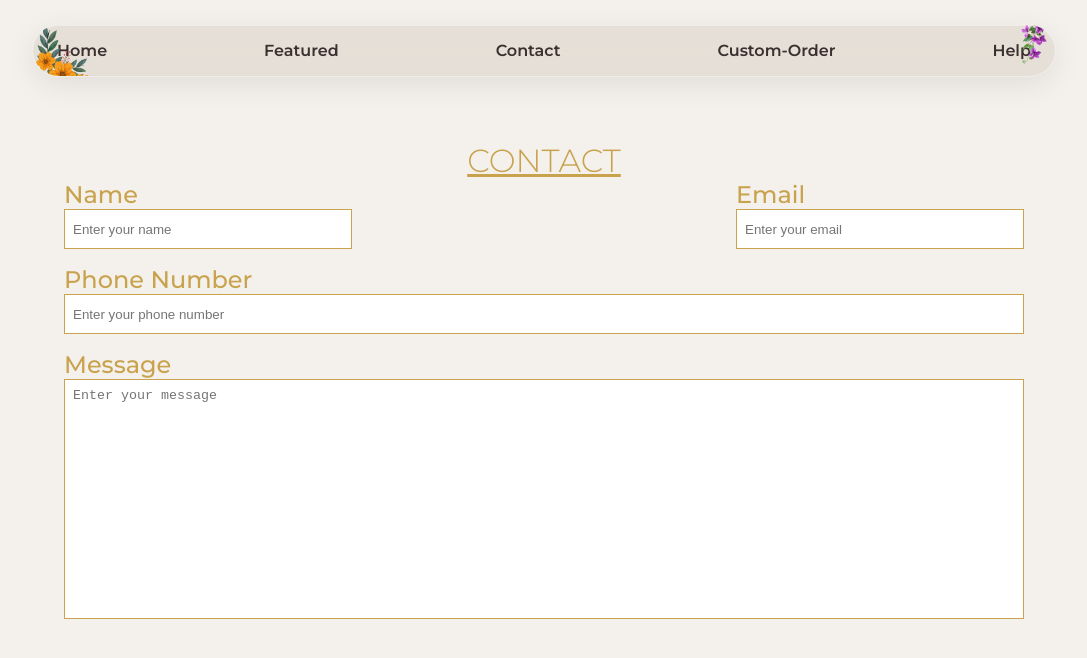
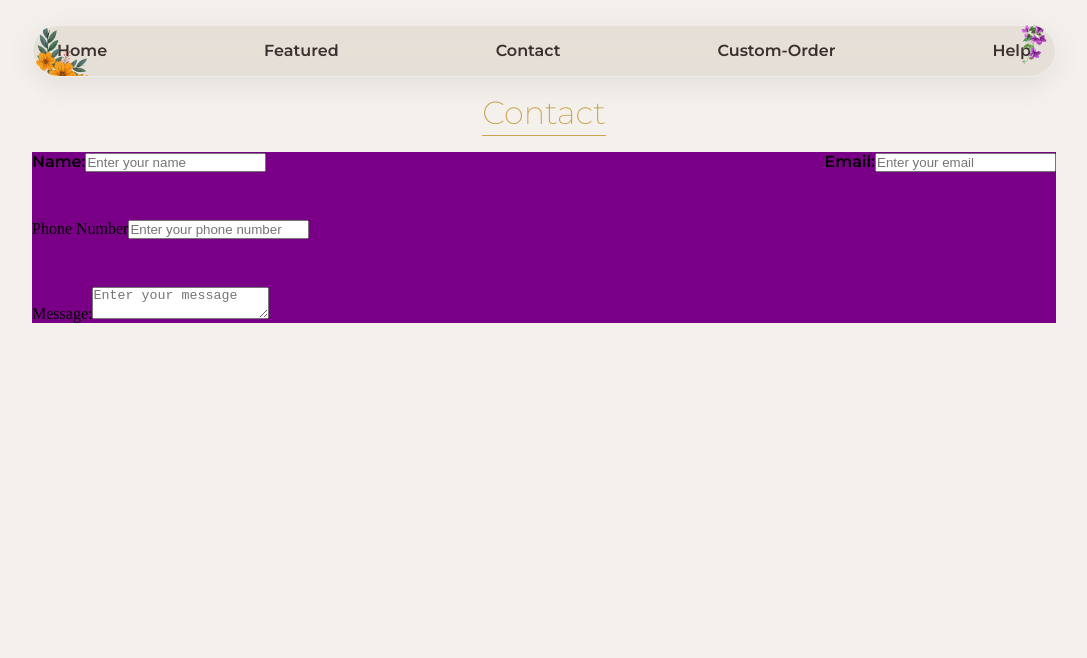
Before and after one commit to nikhil12458/pristineGlow, a React (Vite) app: page /contact in a window 1280 px wide. Shown: the top 658 px of the page, without its empty margins (96-1183 px from the left). Built offline with nearby package versions, Linux system fonts and the light colour scheme.

Commit message:
developing form

```diff
--- a/src/components/ContactPage/Contact.jsx
+++ b/src/components/ContactPage/Contact.jsx
@@ -2,14 +2,16 @@ import React from "react";
 
 const Contact = () => {
   return (
-    <>
-      <h1 className="contact-heading">CONTACT</h1>
-      <form class="main-contact">
-        <div class="contact-first">
-          <div class="child-name">
-            <label for="name">
-              <span>Name</span>
-            </label>
+    <div className="contact-page">
+      <header className="contact-header">
+        <h1>Contact</h1>
+        <div className="underline"></div>
+      </header>
+      <section className="contact-body">
+        <form action="">
+          <div className="form-top">
+            <label>
+              <span>Name:</span>
               <input
                 type="text"
                 id="name"
@@ -17,12 +19,9 @@ const Contact = () => {
                 placeholder="Enter your name"
                 required
               />
-          </div>
-
-          <div class="child-email">
-            <label for="email">
-              <span>Email</span>
             </label>
+            <label>
+              <span>Email:</span>
               <input
                 type="email"
                 id="email"
@@ -30,37 +29,30 @@ const Contact = () => {
                 placeholder="Enter your email"
                 required
               />
+            </label>
           </div>
-        </div>
-
-        <div class="contact-second">
-          <div class="child-phonenumber">
-            <label for="phoneNumber">
+          <label>
             <span>Phone Number</span>
-            </label>
             <input
               type="tel"
-              id="phoneNumber"
-              name="phoneNumber"
+              id="phone"
+              name="phone"
               placeholder="Enter your phone number"
               required
             />
-          </div>
-
-          <div class="child-message">
-            <label for="message">
-              <span>Message</span>
           </label>
+          <label>
+            <span>Message:</span>
             <textarea
               id="message"
               name="message"
               placeholder="Enter your message"
               required
             ></textarea>
+          </label>
+        </form>
+      </section>
     </div>
-        </div>
-      </form>
-    </>
   );
 };
 
--- a/src/index.css
+++ b/src/index.css
@@ -182,6 +182,8 @@ body {
   min-height: 100vh;
   background-color: var(--background-color-light-linen);
   padding-top: 0.1px;
+  display: flex;
+  flex-direction: column;
 }
 .main nav.navbar {
   width: 80%;
@@ -219,7 +221,7 @@ body {
   color: var(--text-color);
   text-decoration: none;
 }
-.main nav.navbar .nav-items:nth-child(2)::after {
+.main nav.navbar .nav-items:nth-child(1)::after {
   content: "";
   position: absolute;
   width: 6rem;
@@ -242,101 +244,50 @@ body {
   right: -3%;
   rotate: 14deg;
 }
-
-.contact-heading {
-  text-align: center;
-  padding-top: var(--pad-2xl);
+.main .contact-page {
+  width: 100%;
+  flex: 1;
+}
+.main .contact-page header.contact-header {
+  width: -moz-fit-content;
+  width: fit-content;
+  margin: var(--mar-sm) auto;
+  display: flex;
+  justify-content: center;
+  align-items: center;
+  flex-direction: column;
+  gap: calc(var(--gutter-sm) / 6);
+}
+.main .contact-page header.contact-header h1 {
   font-family: Montserrat;
-  font-weight: 300;
-  font-style: normal;
-  text-decoration: underline;
+  font-weight: 200;
   color: var(--accent-color);
 }
-
-.main-contact {
-  padding: 0 10rem;
+.main .contact-page header.contact-header .underline {
+  width: 100%;
+  height: 1.5px;
+  background-color: var(--accent-color);
+  border-radius: var(--radius-full);
 }
-.main-contact .contact-first {
+.main .contact-page section.contact-body {
+  width: 80%;
+  margin: 0 auto;
+  background-color: red;
+}
+.main .contact-page section.contact-body form {
+  width: 100%;
+  background-color: rgba(0, 0, 255, 0.526);
+  display: flex;
+  flex-direction: column;
+  gap: var(--gutter-lg);
+}
+.main .contact-page section.contact-body form .form-top {
+  width: 100%;
   display: flex;
   align-items: center;
   justify-content: space-between;
 }
-.main-contact .contact-first .child-name {
-  display: flex;
-  flex-direction: column;
-  font-size: x-large;
+.main .contact-page section.contact-body form .form-top label span {
   font-family: Montserrat;
-  font-weight: 500;
-  font-style: normal;
-  color: var(--accent-color);
-}
-.main-contact .contact-first .child-name input {
-  height: 2.5rem;
-  width: 18rem;
-  outline: none;
-  border: 1px solid;
-  border-color: var(--accent-color);
-  padding-left: 0.5rem;
-}
-.main-contact .contact-first .child-email {
-  display: flex;
-  flex-direction: column;
-  font-size: x-large;
-  font-family: Montserrat;
-  font-weight: 500;
-  font-style: normal;
-  color: var(--accent-color);
-}
-.main-contact .contact-first .child-email input {
-  height: 2.5rem;
-  width: 18rem;
-  outline: none;
-  border: 1px solid;
-  border-color: var(--accent-color);
-  padding-left: 0.5rem;
-}
-.main-contact .contact-second {
-  display: flex;
-  flex-direction: column;
-  margin-top: 1rem;
-}
-.main-contact .contact-second .child-phonenumber {
-  display: flex;
-  flex-direction: column;
-  font-size: x-large;
-  font-family: Montserrat;
-  font-weight: 500;
-  font-style: normal;
-  color: var(--accent-color);
-}
-.main-contact .contact-second .child-phonenumber input {
-  height: 2.5rem;
-  outline: none;
-  border: 1px solid;
-  border-color: var(--accent-color);
-  padding-left: 0.5rem;
-}
-.main-contact .contact-second .child-message {
-  display: flex;
-  flex-direction: column;
-  font-size: x-large;
-  font-family: Montserrat;
-  font-weight: 500;
-  font-style: normal;
-  color: var(--accent-color);
-  margin-top: 1rem;
-}
-.main-contact .contact-second .child-message textarea {
-  height: 15rem;
-  resize: none;
-  padding: 0.5rem 0.5rem;
-  outline: none;
-  border: 1px solid;
-  border-color: var(--accent-color);
-}
-.main-contact .contact-second .child-message textarea textarea::-moz-placeholder {
-  font-family: Montserrat;
-}
-.main-contact .contact-second .child-message textarea textarea::placeholder {
-  font-family: Montserrat;
+  font-weight: 600;
 }/*# sourceMappingURL=index.css.map */
--- a/src/index.scss
+++ b/src/index.scss
@@ -217,6 +217,8 @@ body {
   min-height: 100vh;
   background-color: var(--background-color-light-linen);
   padding-top: 0.1px;
+  display: flex;
+  flex-direction: column;
 
   nav.navbar {
     width: 80%;
@@ -257,7 +259,7 @@ body {
       text-decoration: none;
     }
 
-    .nav-items:nth-child(2)::after {
+    .nav-items:nth-child(1)::after {
       content: "";
       position: absolute;
       width: 6rem;
@@ -282,103 +284,54 @@ body {
       rotate: 14deg;
     }
   }
-}
-.contact-heading {
-  text-align: center;
-  padding-top: var(--pad-2xl);
-  font-family: Montserrat;
-  font-weight: 300;
-  font-style: normal;
-  text-decoration: underline;
-  color: var(--accent-color);
-}
-.main-contact {
-  padding: 0 10rem;
 
-  .contact-first {
-    display: flex;
-    align-items: center;
-    justify-content: space-between;
+  .contact-page {
+    width: 100%;
+    flex: 1;
 
-    .child-name {
-      display: flex;
-      flex-direction: column;
-      font-size: x-large;
-      font-family: Montserrat;
-      font-weight: 500;
-      font-style: normal;
-      color: var(--accent-color);
+    header.contact-header {
+      width: fit-content;
+      margin: var(--mar-sm) auto;
+      @include flex(center, column);
+      gap: calc(var(--gutter-sm) / 6);
+      h1 {
+        font-family: Montserrat;
+        font-weight: 200;
+        color: var(--accent-color);
+      }
 
-      input {
-        height: 2.5rem;
-        width: 18rem;
-        outline: none;
-        border: 1px solid;
-        border-color: var(--accent-color);
-        padding-left: 0.5rem;
+      .underline {
+        width: 100%;
+        height: 1.5px;
+        background-color: var(--accent-color);
+        border-radius: var(--radius-full);
       }
     }
-    .child-email {
-      display: flex;
-      flex-direction: column;
-      font-size: x-large;
-      font-family: Montserrat;
-      font-weight: 500;
-      font-style: normal;
-      color: var(--accent-color);
 
-      input {
-        height: 2.5rem;
-        width: 18rem;
-        outline: none;
-        border: 1px solid;
-        border-color: var(--accent-color);
-        padding-left: 0.5rem;
-      }
-    }
-  }
-  .contact-second {
-    display: flex;
-    flex-direction: column;
-    margin-top: 1rem;
+    section.contact-body {
+      width: 80%;
+      margin: 0 auto;
+      background-color: red;
 
-    .child-phonenumber {
-      display: flex;
-      flex-direction: column;
-      font-size: x-large;
-      font-family: Montserrat;
-      font-weight: 500;
-      font-style: normal;
-      color: var(--accent-color);
+      form {
+        width: 100%;
+        background-color: rgba(0, 0, 255, 0.526);
+        display: flex;
+        flex-direction: column;
+        gap: var(--gutter-lg);
 
-      input {
-        height: 2.5rem;
-        outline: none;
-        border: 1px solid;
-        border-color: var(--accent-color);
-        padding-left: 0.5rem;
-      }
-    }
-    .child-message {
-      display: flex;
-      flex-direction: column;
-      font-size: x-large;
-      font-family: Montserrat;
-      font-weight: 500;
-      font-style: normal;
-      color: var(--accent-color);
-      margin-top: 1rem;
+        .form-top {
+          width: 100%;
+          display: flex;
+          align-items: center;
+          justify-content: space-between;
 
-      textarea {
-        height: 15rem;
-        resize: none;
-        padding: 0.5rem 0.5rem;
-        outline: none;
-        border: 1px solid;
-        border-color: var(--accent-color);
-
-        textarea::placeholder {
-          font-family: Montserrat;
+          label {
+            span {
+              font-family: Montserrat;
+              font-weight: 600;
+            }
+          }
         }
       }
     }
```
Also changed, not shown: 1 other file (tests, documents, lock files or other folders). Lines whose indentation alone changed are shown as unchanged.
